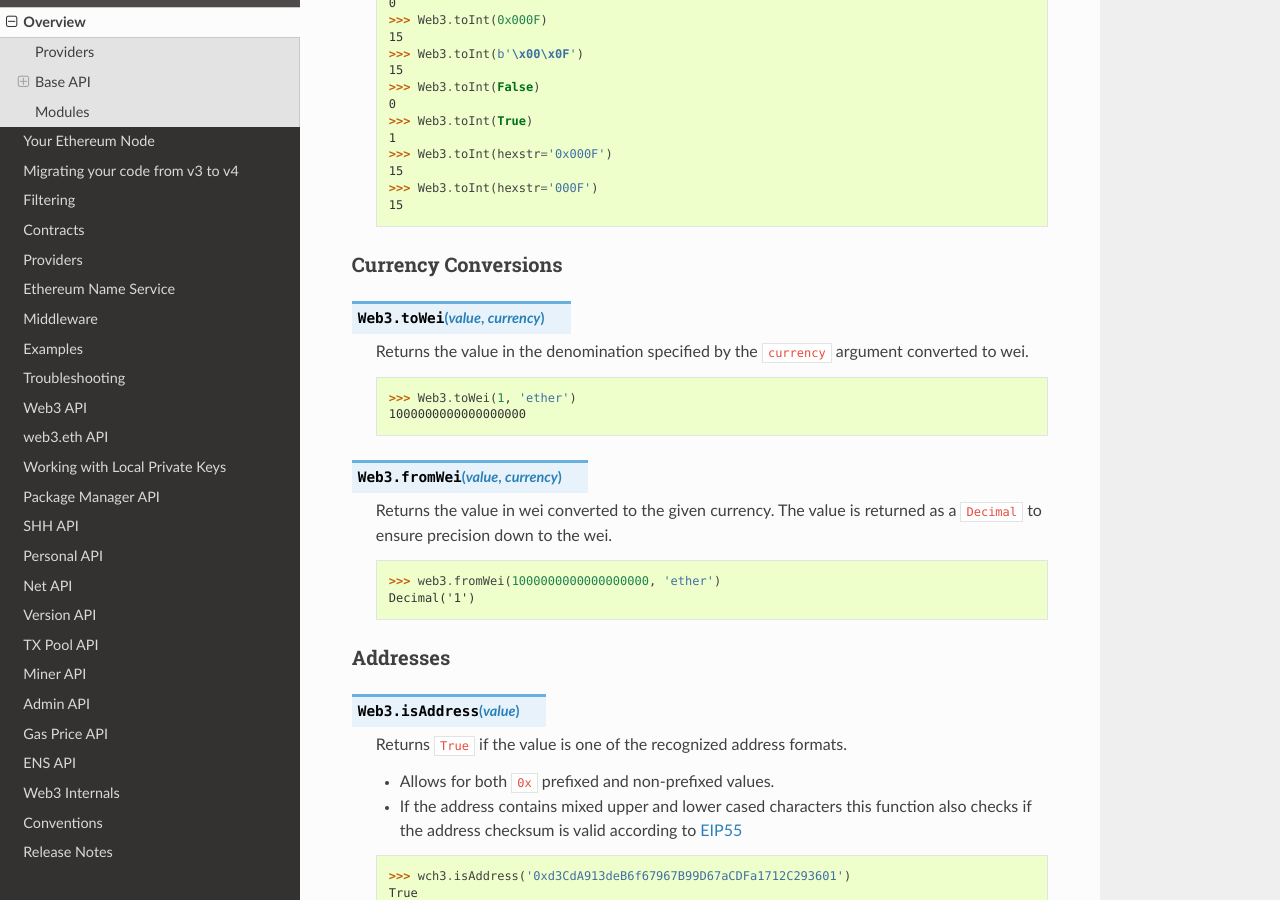
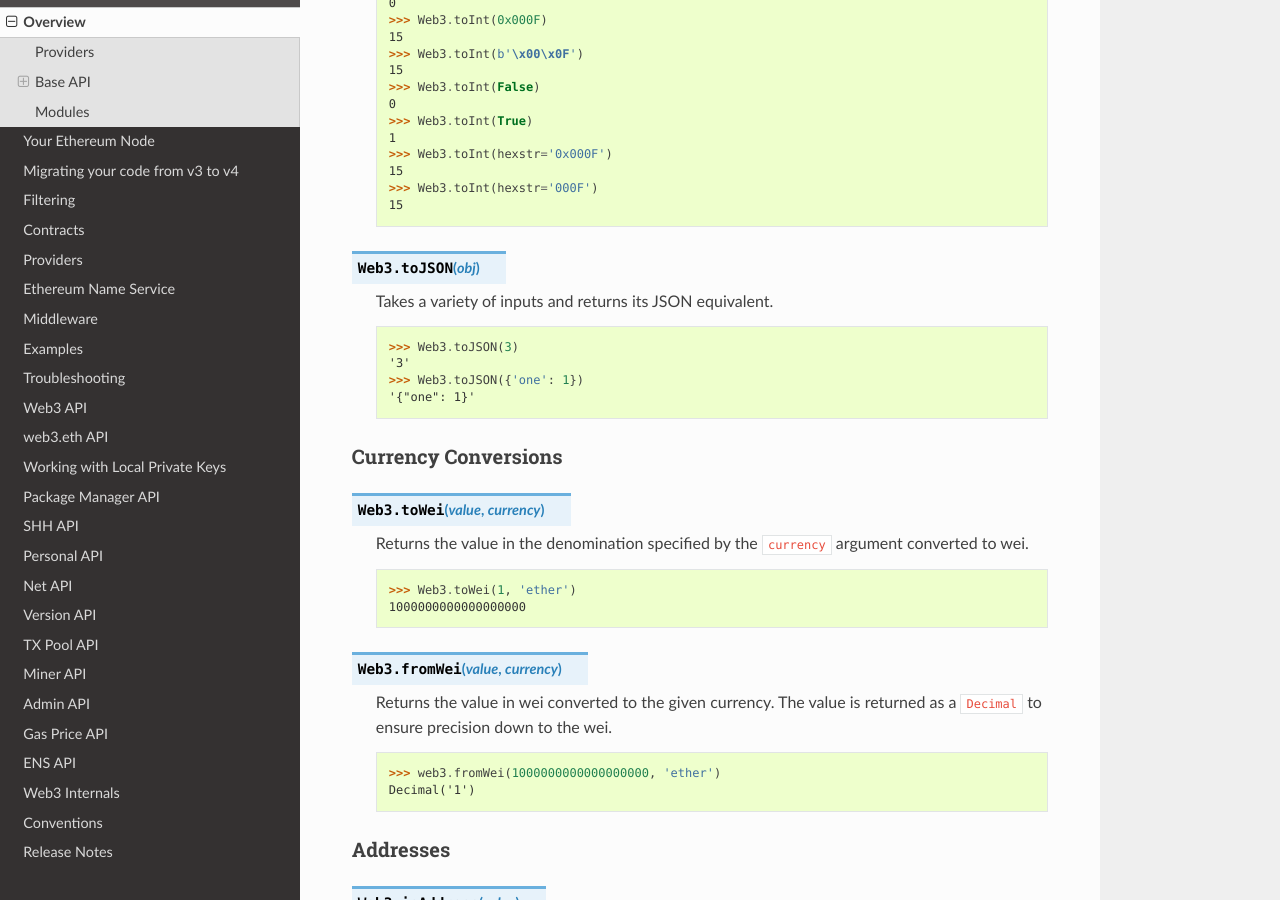
Before and after one commit to shuziren/web3.py, a Sphinx documentation site: the page built from docs/overview.rst, in a window 1280 px wide and 900 px high, scrolled down 2719 px. Built offline with Sphinx 7.4.7 and the Read the Docs theme 2.0.0, drawn with Linux system fonts in a browser that asks for light colours.

Commit message:
documentation added for Web3.toJSON

```diff
--- a/docs/overview.rst
+++ b/docs/overview.rst
@@ -163,6 +163,18 @@ Type Conversions
         >>> Web3.toInt(hexstr='000F')
         15
 
+.. py:method:: Web3.toJSON(obj)
+
+    Takes a variety of inputs and returns its JSON equivalent.
+
+
+    .. code-block:: python
+
+        >>> Web3.toJSON(3)
+        '3'
+        >>> Web3.toJSON({'one': 1})
+        '{"one": 1}'
+
 .. _overview_currency_conversions:
 
 Currency Conversions
```
